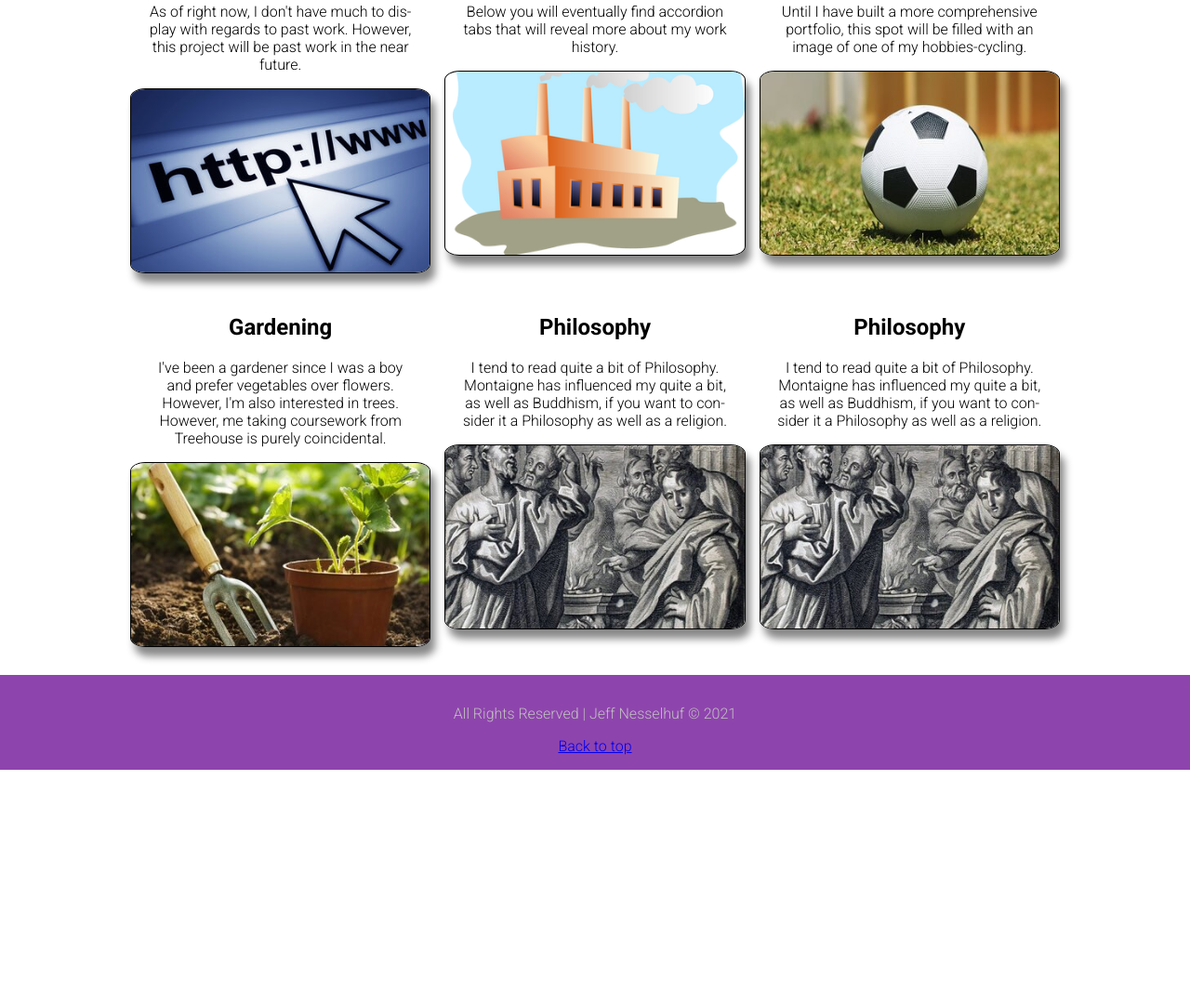
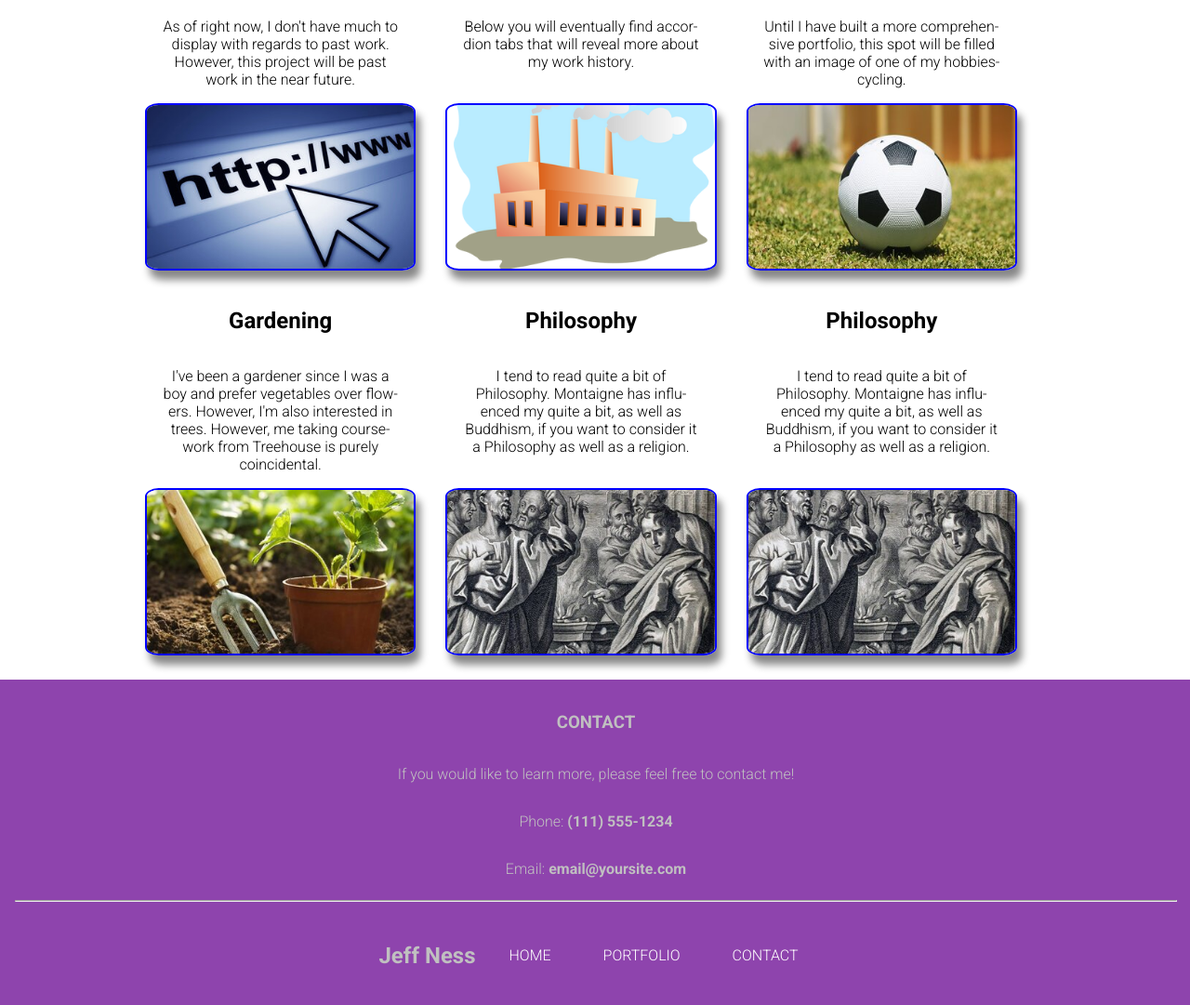
Before and after one commit to lewkrische/unit-two-project-revised, a plain HTML site: page projecttwo/index.html in a window 1280 px wide. Shown: the part 471-1552 px from the top of the page at 93% size. Before the commit the page ends 1299 px from the top, so only its background shows below. Drawn offline with Linux system fonts and the light colour scheme.

Commit message:
no new changes
difficult time with footer

```diff
--- a/projecttwo/css/styles.css
+++ b/projecttwo/css/styles.css
@@ -33,7 +33,7 @@ section {
 
 
 
-.main-header, footer {
+.main-header, .main-footer {
   text-align: center;
   background-color: #8E44AD;
   color:silver;
@@ -42,12 +42,13 @@ section {
 
 }
 
+
 img {
   width: 100%;
-  height: auto;
+  /* height: auto; */
   border-style: solid;
   border-width: 1px;
-  max-width: 400px;
+  /* max-width: 400px; */
   box-shadow: 5px 10px 8px #888888;
   border-radius: 5%;
 }
@@ -73,13 +74,21 @@ img {
   justify-content: center;
 }
 
-
+ul {
+  list-style: none;
+}
 li {
   color: white;
 }
 
 .item a {
   text-decoration: none;
+  color: white;
+}
+
+.footer-nav a {
+  text-decoration: none;
+  text-transform: uppercase;
   color: white;
 }
 /* ---- Layout Containers ---- */
@@ -121,8 +130,12 @@ li {
   .wrapper {
 
     }
+    .container-portfolio {
+      display: flex;
+      flex-wrap: wrap;
+    }
 
-  .main-header{
+  .main-header, .main-footer {
   display: flex;
   flex-flow: column wrap;
   align-items: center;
@@ -134,9 +147,22 @@ li {
   flex-flow: row wrap;
 }
 
+.bottom-menu {
+  display: flex;
+  justify-content: space-between;
+  align-items: center;
+  margin-top: auto;
+  padding: 0 20px;
+  height: 100px;
+}
+
 .item {
   flex:1 auto;
   align-self: flex-start;
+}
+
+.full {
+  display: none;
 }
 
 .container {
@@ -150,37 +176,50 @@ align-self: stretch;
 min-height: calc(100vh - 32px);
 }
 
-
-section {
-  height: 25%;
+section.portfolio {
+  /* height: 25%; */
+  display: flex;
+  padding: 0 1em;
+  flex-direction: column;
   flex-basis: calc(50% - 10px);
 }
-section img {
-  bottom:0;
+
+.portfolio img {
+  margin-top: auto;
+  border: solid blue 2px;
 }
 }
 
+.top {
+  display: none;
+}
+
+.full {
+  display: inline-block;
+  margin-left:20px;
+}
 @media (min-width:1024px) and (orientation: landscape) {
   #wrapper {
     max-width: 1000px;
     margin: 0 auto;
   }
 
-  .profile {
+  .profile, .bottom-footer {
     display: flex;
     flex-direction: row wrap;
   }
 
-  .main-header {
+  .main-header, .bottom-menu{
     flex-direction: row;
     justify-content: space-between;
     text-align: left;
   }
 
-  section {
-    flex-basis: calc(33.333% - 10px);
 
 
+
+  section.portfolio {
+    flex-basis: calc(33.333% - 10px);
   }
   .item4 {
    order:1;
--- a/projecttwo/index.html
+++ b/projecttwo/index.html
@@ -27,14 +27,14 @@
     </p>
   </div>
 </header>
-<!-- <div class="container"> -->
-<section>
+<div class="container-portfolio">
+<section class="portfolio">
  <h2 id="portfolio">Portfolio</h2>
  <p>As of right now, I don't have much to display with regards to past work. However, this project
    will be past work in the near future.</p>
  <img src="images/portfolioimage.jpg" alt="stock photo of a URL">
 </section>
-<section>
+<section class="portfolio">
   <h2>Work History</h2>
   <p>Below you will eventually find accordion tabs that will reveal more
     about my work history.</p>
@@ -44,20 +44,20 @@
   </ul> -->
   <img src="images/workhistory.png" alt="generic factory graphic">
 </section>
-<section>
+<section class="portfolio">
   <h2>Hobbies</h2>
   <p>Until I have built a more comprehensive portfolio, this spot will be filled with an
     image of one of my hobbies-cycling.</p>
   <img src="images/soccerball.jpg" alt="generic factory graphic">
 </section>
-<section>
+<section class="portfolio">
   <h2>Gardening</h2>
   <p>I've been a gardener since I was a boy and prefer vegetables over flowers. However, I'm also interested in
     trees. However, me taking coursework from Treehouse is purely coincidental.</p>
 
   <img src="images/gardening.jpg" alt="garden tool in a garden">
 </section>
-<section>
+<section class="portfolio">
   <h2>Philosophy</h2>
   <p>I tend to read quite a bit of Philosophy. Montaigne has influenced my quite a bit, as well as Buddhism,
     if you want to consider it a Philosophy as well as a religion.
@@ -65,7 +65,7 @@
   <img src="images/philosophy.jpg" alt="drawing of a group of men in robes talking">
 
 </section>
-<section>
+<section class="portfolio">
   <h2>Philosophy</h2>
   <p>I tend to read quite a bit of Philosophy. Montaigne has influenced my quite a bit, as well as Buddhism,
     if you want to consider it a Philosophy as well as a religion.
@@ -76,9 +76,27 @@
 
 </div>
 </div>
-<footer>
-<p id="contact"> All Rights Reserved | Jeff Nesselhuf &#169; 2021 </p>
-<a href="#top">Back to top</a>
+<footer class="main-footer">
+ <h3 id="contact">CONTACT</h3>
+ <p>If you would like to learn more, please feel free to contact me!</p>
+
+ <p>Phone: <b>(111) 555-1234</b></p>
+ <p>Email: <b>email@yoursite.com </b></p>
+
+<hr style="width: 100%">
+
+<div class="bottom-menu">
+<h2>Jeff Ness</h2>
+<ul class="footer-nav">
+  <li class="top"><a href="#top">Back to top</a></button>
+  <li class="full"><a href="#top">HOME</a> </li>
+  <li class="full"><a href="#portfolio">PORTFOLIO</a> </li>
+  <li class="full"><a href="#contact">CONTACT</a> </li>
+</ul>
+</div>
+
+
+
 </footer>
 
 
```
